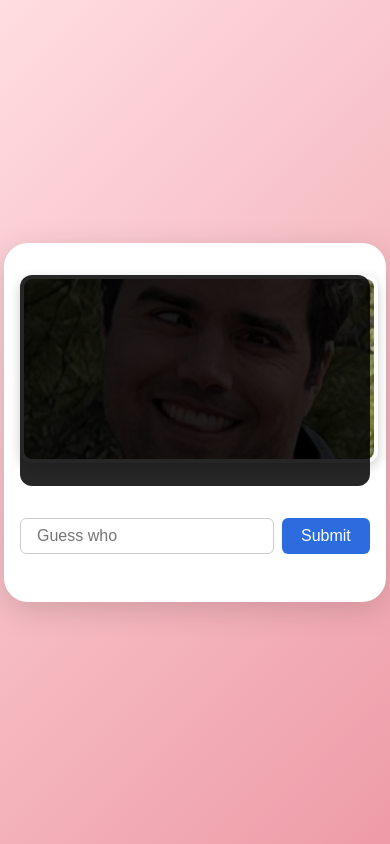
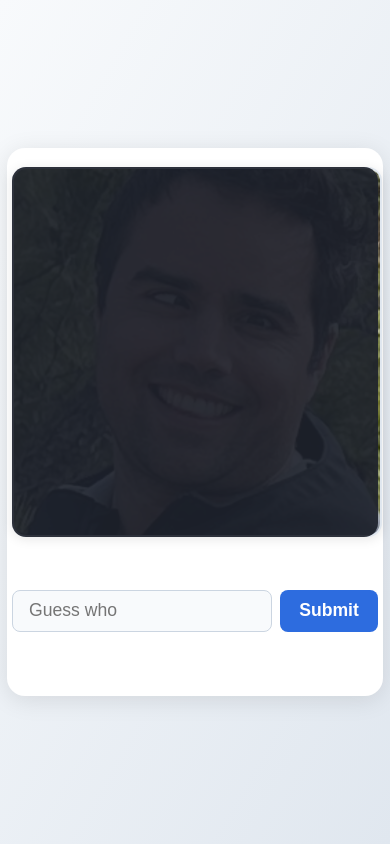
Before and after one commit to AaronAbun/i-love-you-lizette-, a plain HTML site: page Website/index.html in a window 390 px wide. Drawn offline with Linux system fonts and the light colour scheme.

Commit message:
Redesign: modern, professional, and mobile-friendly layout for guessing game

```diff
--- a/Website/index.html
+++ b/Website/index.html
@@ -7,17 +7,17 @@
     <link rel="stylesheet" href="style.css">
 </head>
 <body>
-        <div class="container" style="background: #fff; text-align:center; padding:2rem 1rem;">
-                <div style="position:relative; display:inline-block; max-width:350px; width:90vw;">
-                        <img src="../whoswhointhezoo/Adrian.JPEG" alt="Guess who" class="flamenco-img" id="zooImg" style="opacity:1; transition:opacity 0.5s; width:100%; border-radius:12px; box-shadow:0 4px 12px rgba(0,0,0,0.2);">
-                        <div id="blackout" style="position:absolute;top:0;left:0;right:0;bottom:0;background:rgba(0,0,0,0.85);border-radius:12px;transition:opacity 0.5s;z-index:2;"></div>
-                </div>
-                <form id="guessForm" style="margin-top:2rem;max-width:350px;width:100%;display:flex;gap:0.5rem;justify-content:center;">
-                        <input id="guessInput" type="text" placeholder="Guess who" style="flex:1;padding:0.5rem 1rem;font-size:1rem;border-radius:6px;border:1px solid #ccc;" autocomplete="off" />
-                        <button type="submit" style="padding:0.5rem 1.2rem;font-size:1rem;border-radius:6px;border:none;background:#2d6cdf;color:#fff;cursor:pointer;transition:background 0.2s;">Submit</button>
-                </form>
-                <div id="result" style="margin-top:1rem;font-weight:bold;"></div>
-    </div>
+        <div class="container">
+            <div class="img-wrapper">
+                <img src="../whoswhointhezoo/Adrian.JPEG" alt="Guess who" class="flamenco-img" id="zooImg">
+                <div id="blackout"></div>
+            </div>
+            <form id="guessForm">
+                <input id="guessInput" type="text" placeholder="Guess who" autocomplete="off" />
+                <button type="submit">Submit</button>
+            </form>
+            <div id="result"></div>
+        </div>
         <script>
             const form = document.getElementById('guessForm');
             const input = document.getElementById('guessInput');
--- a/Website/style.css
+++ b/Website/style.css
@@ -1,60 +1,108 @@
 body {
-    background: linear-gradient(135deg, #ffdde1 0%, #ee9ca7 100%);
+    background: linear-gradient(120deg, #f8fafc 0%, #e0e7ef 100%);
     min-height: 100vh;
     margin: 0;
+    font-family: 'Segoe UI', Arial, sans-serif;
     display: flex;
     align-items: center;
     justify-content: center;
-    font-family: 'Segoe UI', Arial, sans-serif;
 }
 
 .container {
+    background: #fff;
+    border-radius: 18px;
+    box-shadow: 0 4px 24px rgba(0,0,0,0.10);
+    padding: 2.5rem 1.2rem 2rem 1.2rem;
+    max-width: 400px;
+    width: 100%;
+    margin: 1.5rem;
     text-align: center;
-    background: rgba(255,255,255,0.7);
-    padding: 40px 30px 30px 30px;
-    border-radius: 24px;
-    box-shadow: 0 8px 32px rgba(0,0,0,0.15);
+}
+
+.img-wrapper {
+    position: relative;
+    display: inline-block;
+    width: 100%;
+    max-width: 320px;
+    aspect-ratio: 1/1;
+    margin-bottom: 1.5rem;
 }
 
 .flamenco-img {
-    width: 180px;
-    height: 180px;
+    width: 100%;
+    height: 100%;
     object-fit: cover;
-    border-radius: 50%;
-    box-shadow: 0 4px 24px rgba(215,38,96,0.18);
-    margin-bottom: 18px;
-    border: 4px solid #fff;
+    border-radius: 14px;
+    box-shadow: 0 2px 12px rgba(0,0,0,0.10);
+    border: 2px solid #e0e7ef;
     background: #fff;
-    transition: transform 0.3s cubic-bezier(.4,2,.6,1);
-}
-.flamenco-img:hover {
-    transform: scale(1.06) rotate(-2deg);
-    box-shadow: 0 8px 32px rgba(215,38,96,0.28);
+    display: block;
 }
 
-h1 {
-    color: #d72660;
-    font-size: 2.8rem;
-    margin-top: 24px;
-    letter-spacing: 2px;
-    text-shadow: 0 2px 8px #fff6;
+#blackout {
+    position: absolute;
+    top: 0; left: 0; right: 0; bottom: 0;
+    background: rgba(30,34,44,0.92);
+    border-radius: 14px;
+    transition: opacity 0.5s;
+    z-index: 2;
 }
 
-.heart {
-    width: 80px;
-    height: 72px;
-    background: red;
-    position: relative;
-    display: inline-block;
-    margin-bottom: 10px;
-    animation: beat 1s infinite;
-    clip-path: polygon(50% 0%, 100% 35%, 82% 100%, 50% 80%, 18% 100%, 0% 35%);
+#guessForm {
+    display: flex;
+    gap: 0.5rem;
+    margin-top: 1.5rem;
+    max-width: 320px;
+    width: 100%;
 }
 
-@keyframes beat {
-    0%, 100% { transform: scale(1); }
-    20% { transform: scale(1.1); }
-    40% { transform: scale(0.95); }
-    60% { transform: scale(1.05); }
-    80% { transform: scale(0.97); }
+#guessInput {
+    flex: 1;
+    padding: 0.6rem 1rem;
+    font-size: 1.1rem;
+    border-radius: 8px;
+    border: 1px solid #cbd5e1;
+    background: #f8fafc;
+    outline: none;
+    transition: border 0.2s;
 }
+#guessInput:focus {
+    border: 1.5px solid #2d6cdf;
+}
+
+#guessForm button {
+    padding: 0.6rem 1.2rem;
+    font-size: 1.1rem;
+    border-radius: 8px;
+    border: none;
+    background: #2d6cdf;
+    color: #fff;
+    font-weight: 600;
+    cursor: pointer;
+    transition: background 0.2s;
+}
+#guessForm button:hover {
+    background: #1e4fa3;
+}
+
+#result {
+    margin-top: 1.2rem;
+    font-size: 1.1rem;
+    font-weight: 500;
+    color: #2d6cdf;
+    min-height: 1.2em;
+}
+
+@media (max-width: 600px) {
+    .container {
+        padding: 1.2rem 0.3rem 1.5rem 0.3rem;
+        max-width: 98vw;
+        margin: 0.5rem;
+    }
+    .img-wrapper {
+        max-width: 98vw;
+    }
+    #guessForm {
+        max-width: 98vw;
+    }
+}
```
